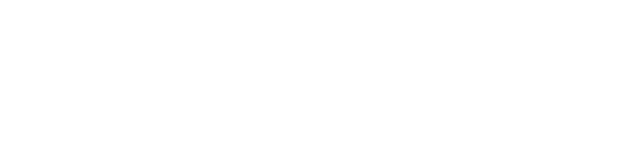
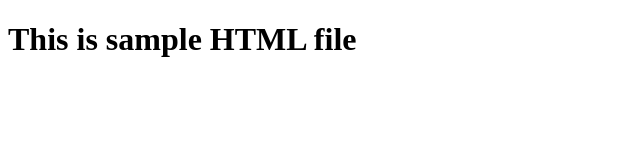
Before and after one commit to praveenkumarsiva2000-byte/Dev, a plain HTML site: page Git code demo/index.html in a window 1280 px wide. Shown: the whole page, without its empty margins (0-640 px from the left). Drawn offline with Linux system fonts and the light colour scheme.

Commit message:
Second Commit

```diff
--- a/Git code demo/index.html
+++ b/Git code demo/index.html
@@ -1,11 +1,14 @@
 <!DOCTYPE html>
 <html lang="en">
+
 <head>
     <meta charset="UTF-8">
     <meta name="viewport" content="width=device-width, initial-scale=1.0">
     <title>Document</title>
 </head>
+
 <body>
+    <h1>This is sample HTML file</h1>
+</body>
 
-</body>
 </html>
```
